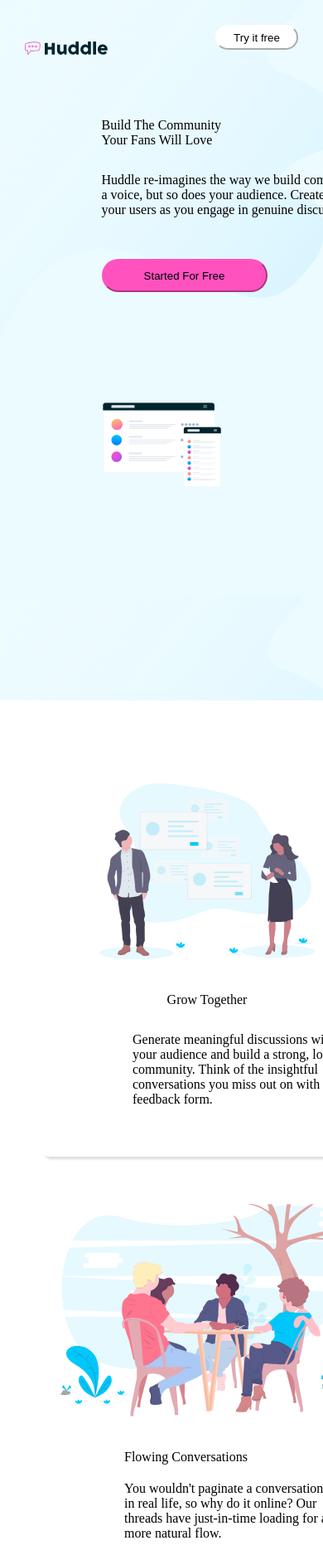
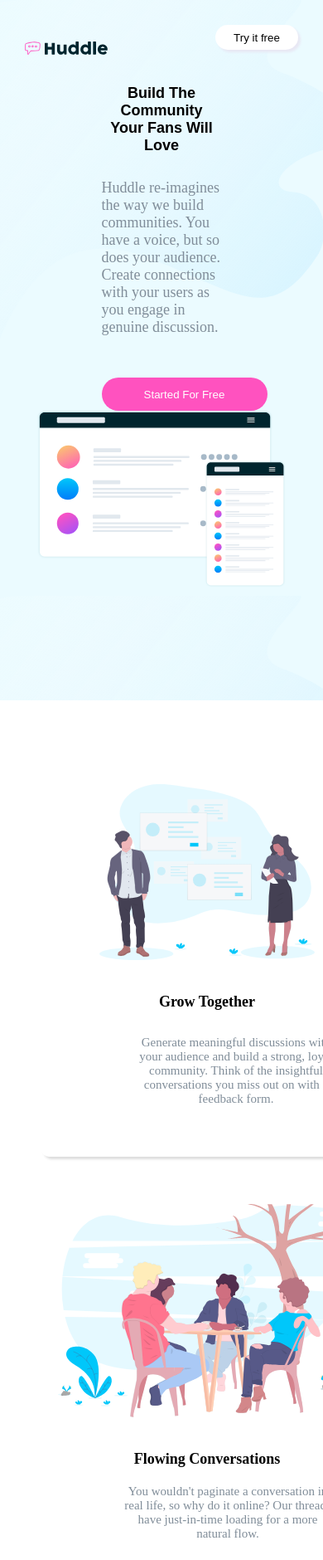
Before and after one commit to panza123/hunglang, a plain HTML site: page index.html in a window 390 px wide. Shown: the top 1880 px of the page at 83% size. Drawn offline with Linux system fonts and the light colour scheme.

Commit message:
hundelanding

```diff
--- a/index.html
+++ b/index.html
@@ -4,13 +4,11 @@
     <meta charset="UTF-8" />
     <meta name="viewport" content="width=device-width, initial-scale=1.0" />
     <!-- displays site properly based on user's device -->
+    <link rel="preconnect" href="https://fonts.googleapis.com">
+    <link rel="preconnect" href="https://fonts.gstatic.com" crossorigin>
 
-    <link
-      rel="icon"
-      type="image/png"
-      sizes="32x32"
-      href="./images/favicon-32x32.png"
-    />
+    <link<link rel="preconnect" href="https://fonts.googleapis.com">
+
 
     <title>
       Frontend Mentor | Huddle landing page with alternating feature blocks
@@ -30,7 +28,7 @@
       <div id="bodyup">
         <div id="bodyupcontent">
           <div id="bodyup1">
-            <p>Build The Community<br>  Your Fans Will Love</p>
+            <h1>Build The Community<br>  Your Fans Will Love</h1>
           </div>
           <div id="bodyup2">
             <p>
@@ -50,7 +48,7 @@
       <div id="bodycontent2">
         <div id="bodypart2">
           <div id="content2para1">
-            <p>Grow Together</p>
+            <h1>Grow Together</h1>
           </div>
 
           <p class="op">
@@ -66,7 +64,7 @@
         <img src="/images/illustration-flowing-conversation.svg" alt="" />
         <div id="content3">
           <div id="content3para">
-            <p>Flowing Conversations</p>
+            <h1>Flowing Conversations</h1>
           </div>
           <p class="op">
             You wouldn't paginate a conversation in real life, so why do it
@@ -78,7 +76,7 @@
       <div id="bodycontent4">
         <div id="content4">
           <div id="content4para">
-            <p>Your Users</p>
+            <h>Your Users</h1>
           </div>
           <p class="op">
             It takes no time at all to integrate Huddle with your app's
@@ -91,7 +89,7 @@
     </div>
     <div id="downnav">
       <div id="white">
-        <p>  Ready To Build Your Community?</p>
+        <h>  Ready To Build Your Community?</h1>
       <button id="bt">Get Started For Free</button>
 
       </div>
--- a/style.css
+++ b/style.css
@@ -29,11 +29,11 @@ nav {
   height: 50px;
   border-radius: 20px;
   background-color: white;
-  border-color: white;
-  transition: 1s;
+  border-color: transparent;
+  box-shadow: 3px 3px 3px rgb(232, 232, 244);
 }
 #btn1:hover {
-  scale: 1.1;
+  border-color: transparent;
 }
 #bodyup {
   display: flex;
@@ -55,9 +55,13 @@ nav {
 }
 #bodyup1 {
   padding: 30px 0;
+  font-size: 20px;
+  font-family: "Poppins", sans-serif;
+  line-height: 2erm;
 }
 #bodyup2 {
-  width: 400px;
+  font-size: 18px;
+  color: hsl(208, 11%, 55%);
 }
 #upimage {
   width: 50%;
@@ -72,11 +76,11 @@ nav {
   border-radius: 20px;
   margin: 50px 0;
   background-color: hsl(322, 100%, 66%);
-  border-color: hsl(322, 100%, 66%);
-  transition: 1s;
+  border-color: transparent;
+  color: white;
 }
 #btn:hover {
-  scale: 1.1;
+  border-color: transparent;
 }
 #level2 {
   width: 100%;
@@ -101,6 +105,10 @@ nav {
 }
 #content2para1 {
   padding: 20px 0;
+}
+.op{
+  color:hsl(208, 11%, 55%);
+  font-size: 15px;
 }
 #bodycontent2 img {
   width: 400px;
@@ -267,11 +275,10 @@ footer {
     height: 30px;
     border-radius: 20px;
     background-color: white;
-    border-color: white;
-    transition: 1s;
+    border-color: transparent;
   }
   #btn1:hover {
-    scale: 1.1;
+    border-color: transparent;
   }
   #bodyup {
     display: flex;
@@ -282,6 +289,18 @@ footer {
     height: 50%;
     justify-content: center;
     align-items: center;
+    margin-top: 40px;
+  }
+  h1 {
+    font-size: 18px;
+    text-align: center;
+    line-height: 2erm;
+  }
+  #upimage {
+    width: 300px;
+
+    object-fit: cover;
+    margin-top: 50px;
   }
   #level2 {
     width: 500px;
@@ -305,6 +324,8 @@ footer {
   }
   .op {
     width: 250px;
+    text-align: center;
+     color:hsl(208, 11%, 55%);
   }
   #content2para1 {
     padding: 30px;
@@ -389,14 +410,13 @@ footer {
     width: 200px;
     height: 50px;
     background-color: hsl(322, 100%, 66%);
-    border-color: hsl(322, 100%, 66%);
+    border-color: transparent;
     margin: 20px;
     border-radius: 30px;
     color: white;
-    transition: 1s;
   }
   #bt:hover {
-    scale: 1.1;
+    border-color: transparent;
   }
 
   footer {
```
